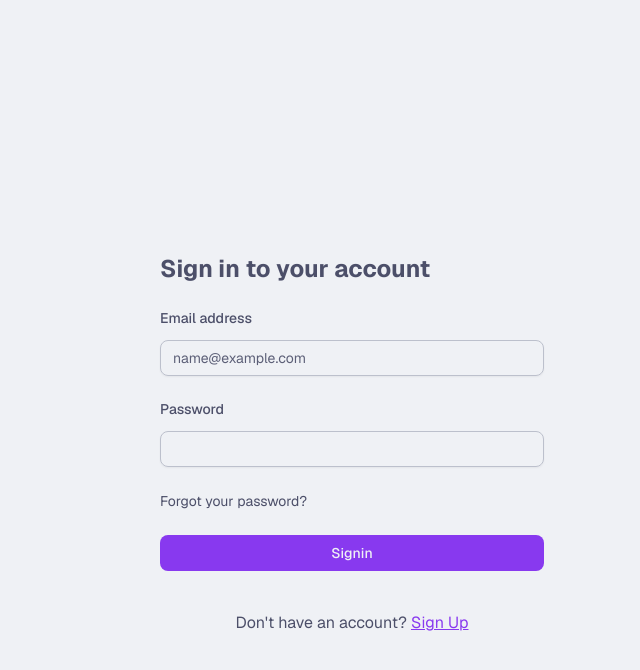
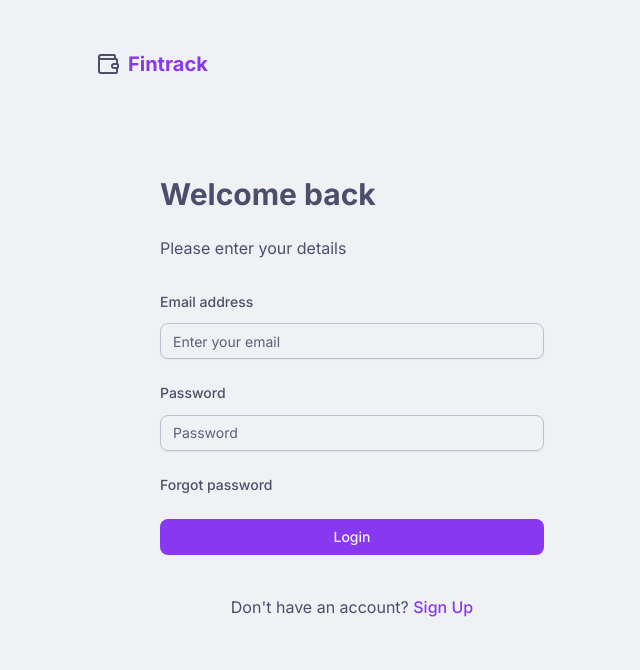
Before and after one commit to anasahmd/fintrack, a React (Vite) app in the folder frontend/: page /login in a window 1280 px wide. Shown: the top 670 px of the page, without its empty margins (288-928 px from the left). Built offline with nearby package versions, Linux system fonts and the light colour scheme.

Commit message:
Fix login page layout

```diff
--- a/frontend/src/App.jsx
+++ b/frontend/src/App.jsx
@@ -20,13 +20,12 @@ function App() {
 		<div>
 			<Toaster position="bottom-center" />
 			<Router>
+				<Layout>
 					<Routes>
 						<Route
 							path="/"
-						element={user ? <Layout /> : <Navigate to="/login" />}
-					>
-						<Route path="/" element={<Dashboard />} />
-					</Route>
+							element={user ? <Dashboard /> : <Navigate to="/login" />}
+						/>
 
 						<Route
 							path="/login"
@@ -38,6 +37,7 @@ function App() {
 							element={user ? <Navigate to="/" replace /> : <Register />}
 						/>
 					</Routes>
+				</Layout>
 			</Router>
 		</div>
 	);
--- /dev/null
+++ b/frontend/src/components/Header.jsx
@@ -0,0 +1,46 @@
+import { logout } from '@/store/authSlice';
+import { Wallet } from 'lucide-react';
+import { useDispatch, useSelector } from 'react-redux';
+import { Button } from './ui/button';
+import { cn } from '@/lib/utils';
+
+const Header = () => {
+	const dispatch = useDispatch();
+	const { user } = useSelector((state) => state.auth);
+
+	const handleLogout = () => {
+		dispatch(logout());
+	};
+
+	return (
+		<header
+			className={cn(
+				'bg-background  sticky top-0 z-10 w-full mx-auto px-2 md:px-8 h-16 flex items-center justify-between',
+				user ? 'max-w-6xl' : 'max-w-xl',
+			)}
+		>
+			<div className="flex items-center gap-2">
+				<Wallet />
+				<div className="text-xl font-bold text-primary">Fintrack</div>
+			</div>
+
+			{user && (
+				<div className="flex items-center gap-4">
+					<span className="text-sm font-medium hidden sm:block">
+						{user.name}
+					</span>
+					<Button
+						variant="outline"
+						size="sm"
+						className="cursor-pointer"
+						onClick={handleLogout}
+					>
+						Log out
+					</Button>
+				</div>
+			)}
+		</header>
+	);
+};
+
+export default Header;
--- a/frontend/src/components/Layout.jsx
+++ b/frontend/src/components/Layout.jsx
@@ -1,42 +1,12 @@
 import { Outlet } from 'react-router-dom';
-import { Button } from '@/components/ui/button';
-import { useDispatch, useSelector } from 'react-redux';
-import { logout } from '@/store/authSlice';
+import Header from './Header';
 
-const Layout = () => {
-	const dispatch = useDispatch();
-	const { user } = useSelector((state) => state.auth);
-
-	const handleLogout = () => {
-		dispatch(logout());
-	};
-
+const Layout = ({ children }) => {
 	return (
-		<div className="min-h-screen  flex flex-col">
-			<header className="bg-white border-b border-zinc-200 sticky top-0 z-10">
-				<div className="max-w-7xl mx-auto px-4 sm:px-6 lg:px-8 h-16 flex items-center justify-between">
-					<div className="flex items-center gap-8">
-						<div className="text-xl font-bold text-primary">Fintrack</div>
-
-						{/* <nav className="hidden md:flex gap-6 text-sm font-medium text-zinc-500">
-							<div className="text-zinc-900 cursor-pointer">Dashboard</div>
-							<div className="hover:text-zinc-900 cursor-pointer">Settings</div>
-						</nav> */}
-					</div>
-
-					<div className="flex items-center gap-4">
-						<span className="text-sm font-medium text-zinc-700 hidden sm:block">
-							{user.name}
-						</span>
-						<Button variant="outline" size="sm" onClick={handleLogout}>
-							Log out
-						</Button>
-					</div>
-				</div>
-			</header>
-
-			<main className="flex-1 w-full max-w-7xl mx-auto p-4 sm:p-6 lg:p-8">
-				<Outlet />
+		<div className="min-h-screen flex flex-col">
+			<Header />
+			<main className="flex-1 w-full max-w-7xl mx-auto px-4 py-6">
+				{children}
 			</main>
 		</div>
 	);
--- a/frontend/src/index.css
+++ b/frontend/src/index.css
@@ -1,4 +1,4 @@
-@import url('https://fonts.googleapis.com/css2?family=Geist:wght@100..900&display=swap');
+@import url('https://fonts.googleapis.com/css2?family=Inter:wght@100..900&display=swap');
 @import 'tailwindcss';
 @import 'tw-animate-css';
 @import 'shadcn/tailwind.css';
@@ -10,7 +10,7 @@ body {
 }
 
 @theme inline {
-	--font-sans: 'Geist', ui-sans-serif, system-ui, sans-serif;
+	--font-sans: 'Inter', ui-sans-serif, system-ui, sans-serif;
 	--radius-sm: calc(var(--radius) - 4px);
 	--radius-md: calc(var(--radius) - 2px);
 	--radius-lg: var(--radius);
@@ -171,3 +171,13 @@ body {
 		@apply font-sans bg-background text-foreground;
 	}
 }
+
+/* Override browser autofill background */
+input:-webkit-autofill,
+input:-webkit-autofill:hover,
+input:-webkit-autofill:focus,
+input:-webkit-autofill:active {
+	-webkit-box-shadow: 0 0 0 30px var(--background) inset !important;
+	-webkit-text-fill-color: var(--foreground) !important;
+	transition: background-color 5000s ease-in-out 0s;
+}
--- a/frontend/src/pages/Dashboard.jsx
+++ b/frontend/src/pages/Dashboard.jsx
@@ -46,7 +46,7 @@ const Dashboard = () => {
 	const balance = income - expense;
 
 	return (
-		<div className="p-4 md:p-8 max-w-6xl mx-auto space-y-8">
+		<div className="p-4 mx-auto space-y-8">
 			<div className="flex justify-between items-center">
 				<h1 className="text-2xl font-bold">Hey, {user.name}! 👋</h1>
 				<TransactionSheet initialData={editTransaction} />
--- a/frontend/src/pages/Login.jsx
+++ b/frontend/src/pages/Login.jsx
@@ -38,12 +38,10 @@ const Login = () => {
 	};
 
 	return (
-		<div className="flex h-screen items-center justify-center ">
-			<section className="flex min-h-screen w-full items-center justify-center py-4 lg:py-20">
+		<section className="flex w-full items-center justify-center py-8 text-start">
 			<div className="w-full max-w-sm space-y-6">
-					<h2 className="mt-6 text-2xl text-start font-bold">
-						Sign in to your account
-					</h2>
+				<h2 className="mt-6 text-3xl font-bold">Welcome back</h2>
+				<p className="mb-8">Please enter your details</p>
 				<form
 					onSubmit={form.handleSubmit(onSubmit)}
 					className="space-y-6"
@@ -54,20 +52,19 @@ const Login = () => {
 						control={form.control}
 						render={({ field, fieldState }) => (
 							<Field data-invalid={fieldState.invalid}>
-									<FieldLabel htmlFor={field.name}>Email address</FieldLabel>
+								<FieldLabel htmlFor={field.name} className="fold-medium">
+									Email address
+								</FieldLabel>
 								<Input
 									{...field}
 									id={field.name}
 									type="email"
 									aria-invalid={fieldState.invalid}
-										placeholder="name@example.com"
+									placeholder="Enter your email"
 									autoComplete="email"
 								/>
 								{fieldState.invalid && (
-										<FieldError
-											className="text-start"
-											errors={[fieldState.error]}
-										/>
+									<FieldError errors={[fieldState.error]} />
 								)}
 							</Field>
 						)}
@@ -77,46 +74,51 @@ const Login = () => {
 						control={form.control}
 						render={({ field, fieldState }) => (
 							<Field data-invalid={fieldState.invalid}>
-									<FieldLabel htmlFor={field.name}>Password</FieldLabel>
+								<FieldLabel htmlFor={field.name} className="font-medium">
+									Password
+								</FieldLabel>
 								<Input
 									{...field}
 									id={field.name}
 									type="password"
 									aria-invalid={fieldState.invalid}
 									autoComplete="current-password"
+									placeholder="Password"
 								/>
 								{fieldState.invalid && (
-										<FieldError
-											className="text-start"
-											errors={[fieldState.error]}
-										/>
+									<FieldError errors={[fieldState.error]} />
 								)}
 							</Field>
 						)}
 					/>
 
 					<div className="flex items-center justify-between">
-							<Link to="/forgot-password" className="text-sm hover:underline ">
-								Forgot your password?
+						<Link
+							to="/forgot-password"
+							className="text-sm hover:underline font-medium "
+						>
+							Forgot password
 						</Link>
 					</div>
 
 					<div>
-							<Button type="submit" className="w-full cursor-pointer">
-								Signin
+						<Button
+							type="submit"
+							className="w-full cursor-pointer font-medium text-sm"
+						>
+							Login
 						</Button>
 					</div>
 				</form>
 
-					<div className="space-y-6 lg:mt-10">
+				<div className="space-y-6 lg:mt-10 text-center">
 					Don't have an account?{' '}
-						<Link to="/register" className="underline text-primary">
+					<Link to="/register" className=" text-primary font-medium">
 						Sign Up
 					</Link>
 				</div>
 			</div>
 		</section>
-		</div>
 	);
 };
 
```
Also changed, not shown: frontend/src/components/ui/input.jsx (+10 -13 lines). Lines whose indentation alone changed are shown as unchanged.
